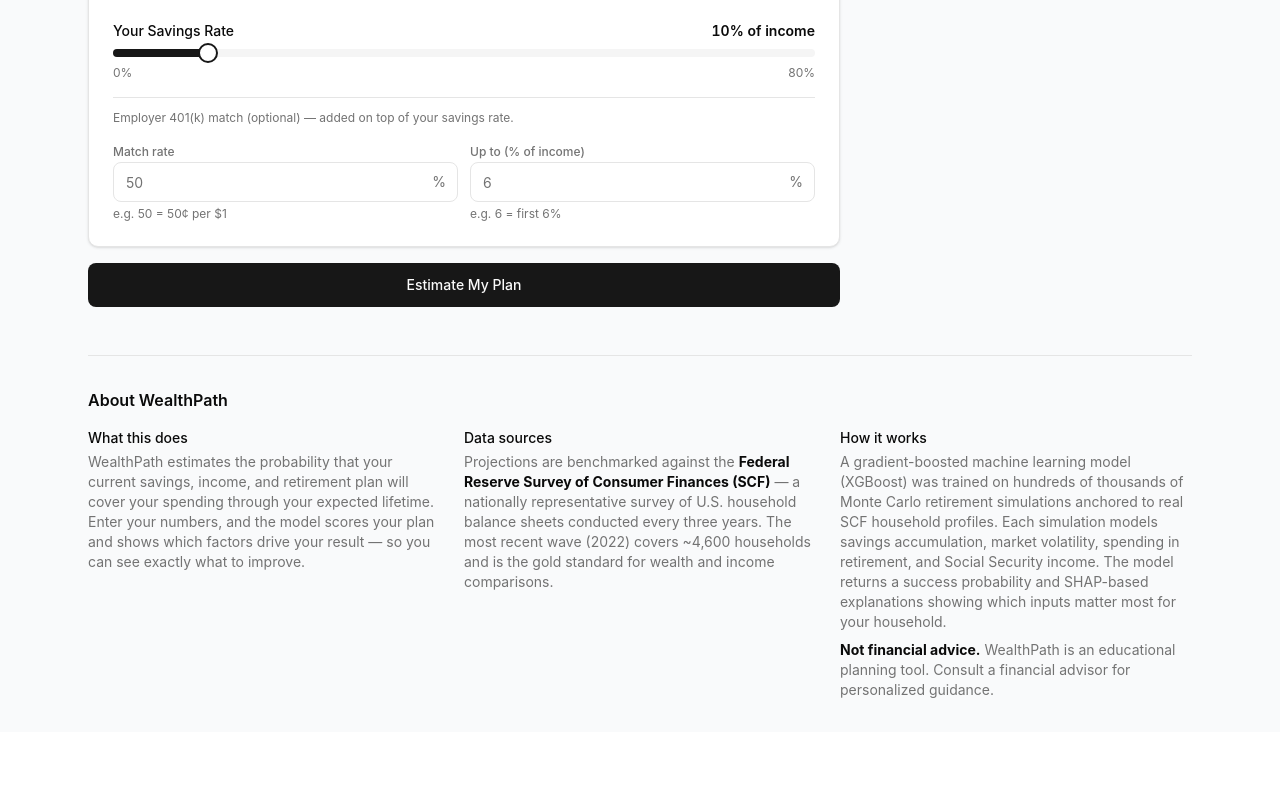
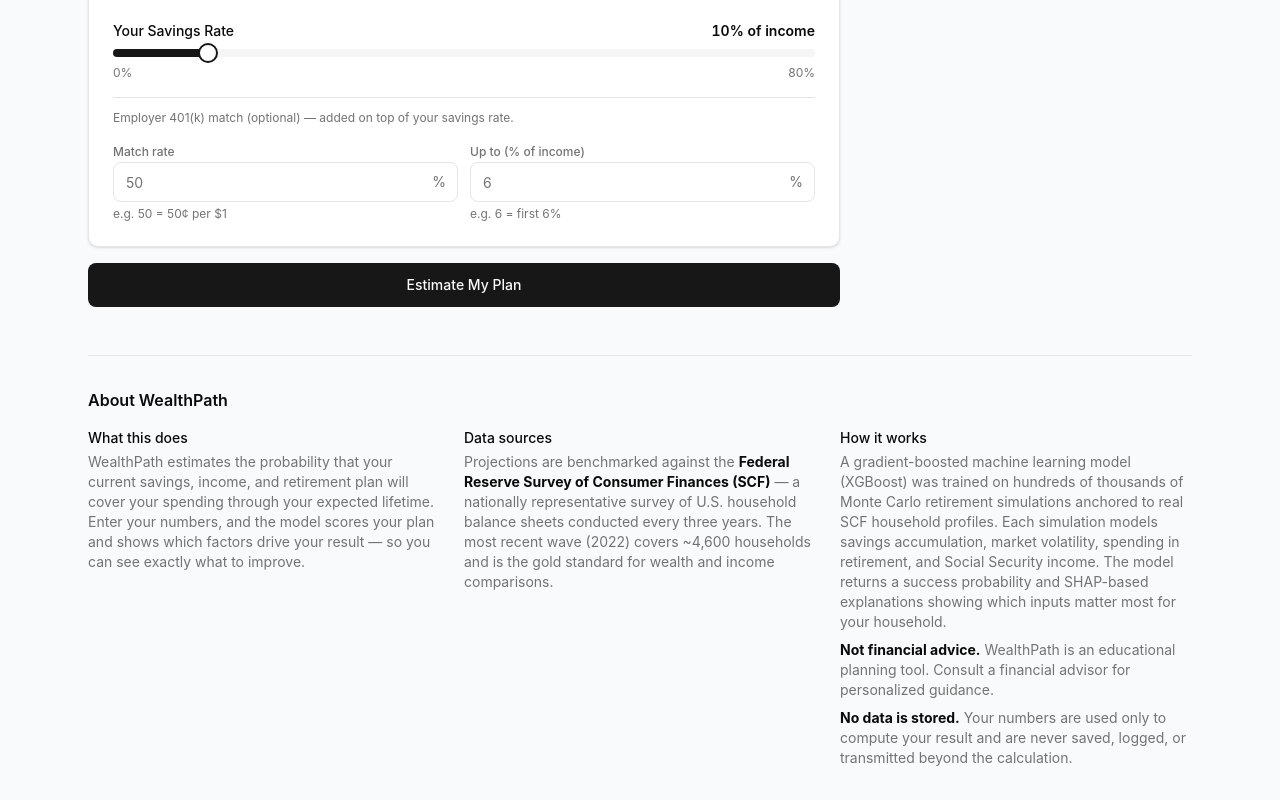
Before and after one commit to JimReisnerPublic/WealthPath, a React (Vite) app in the folder frontend/: page / in a window 1280 px wide. Shown: the part 1527-2327 px from the top of the page. Before the commit the page ends 2259 px from the top, so only its background shows below. Built offline with nearby package versions, Linux system fonts and the light colour scheme; no server answers.

Commit message:
Add privacy note to About section

```diff
--- a/frontend/src/App.tsx
+++ b/frontend/src/App.tsx
@@ -91,6 +91,11 @@
                 WealthPath is an educational planning tool. Consult a financial advisor for
                 personalized guidance.
               </p>
+              <p className="mt-2">
+                <strong className="text-foreground">No data is stored.</strong>{' '}
+                Your numbers are used only to compute your result and are never saved, logged,
+                or transmitted beyond the calculation.
+              </p>
             </div>
           </div>
         </div>
```
